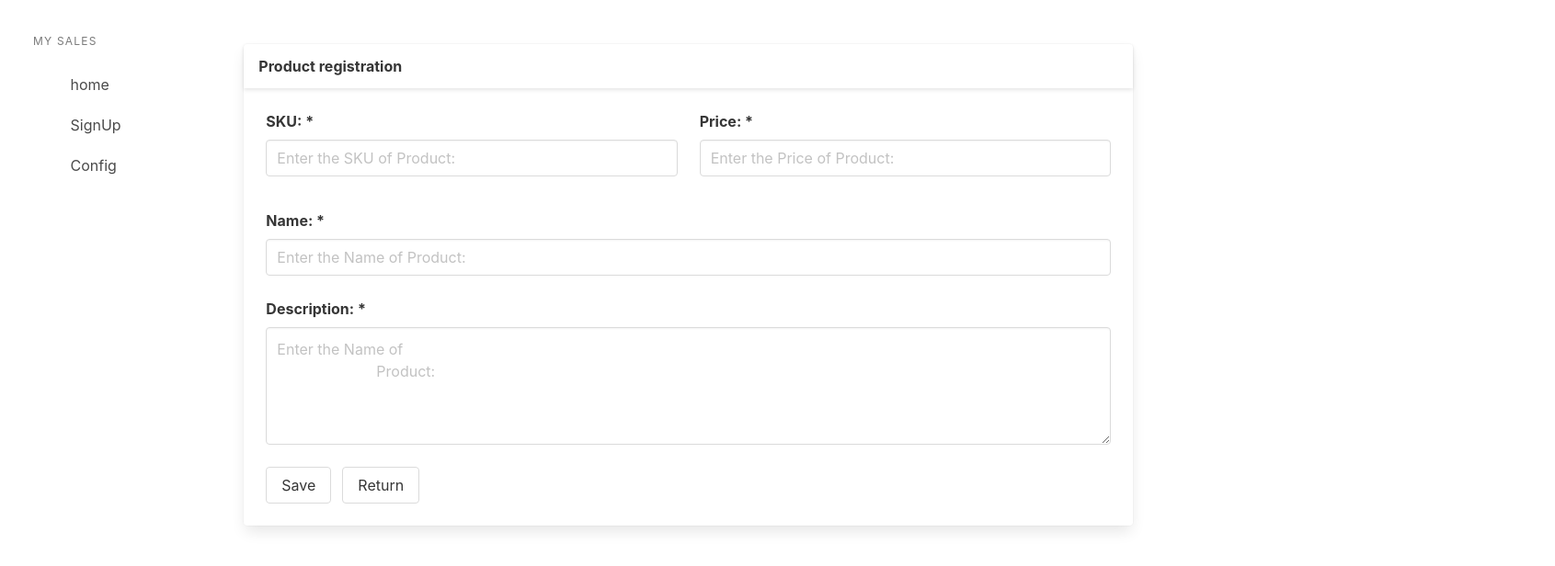
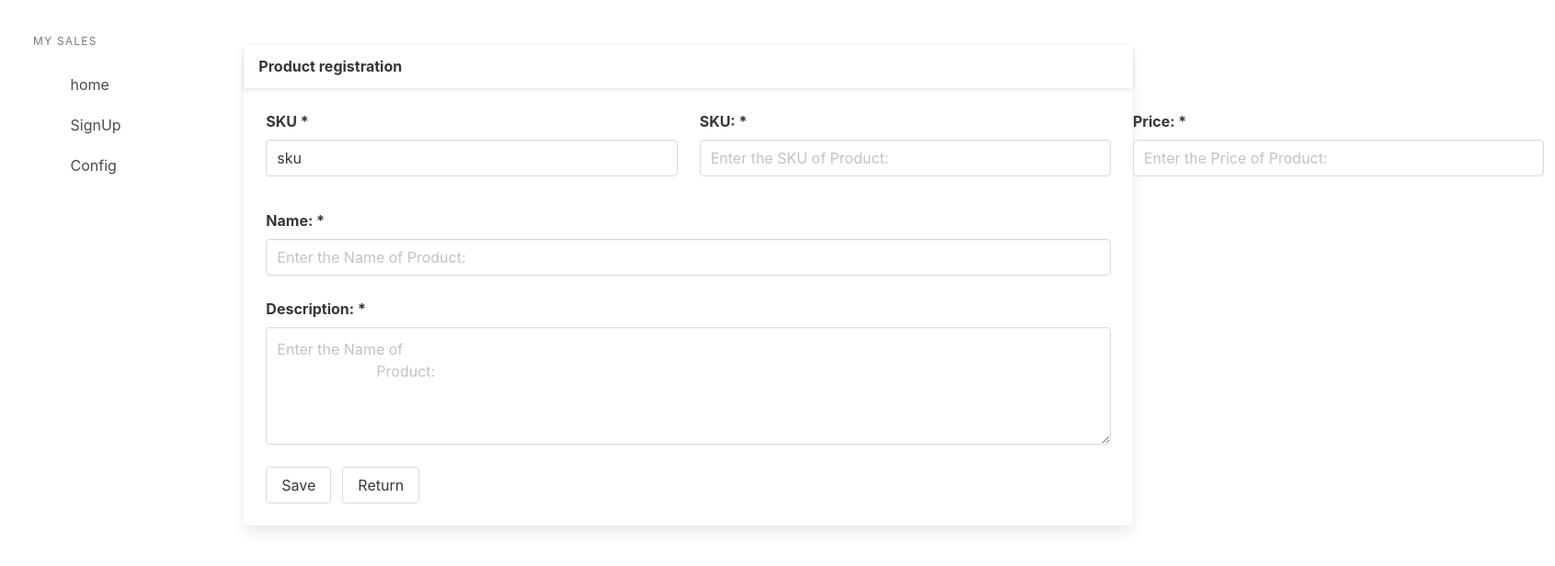
Before and after one commit to Cleven100/SistemaVendas, a Next.js app in the folder frontend/: page /signup/products in a window 1280 px wide. Shown: the top 616 px of the page at 92% size, 1691 px wide, since content can reach past the window. Built offline with nearby package versions, Linux system fonts and the light colour scheme.

Commit message:
components input

```diff
--- /dev/null
+++ b/frontend/src/components/common/input/index.tsx
@@ -0,0 +1,30 @@
+import React from 'react'
+
+interface InputProps {
+    onChange?: (value) => void;
+    label: string;
+    columnClasses?: string;
+}
+
+
+const Input: React.FC<InputProps> = ({
+ onChange,
+ label,
+ columnClasses
+}: InputProps) => {
+    return (
+        <div className={`field column  ${columnClasses}`} >
+            <label htmlFor="inputSKU" className='label'>{label}</label>
+            <div className="control">
+                <input id="inputSKU" value={"sku"} placeholder="Enter the SKU of Product:" type="text" className="input"
+                    onChange={event => {if(onChange){
+                        onChange(event.target.value)
+                    }}}
+                />
+            </div>
+        </div>
+
+    )
+}
+
+export default Input
--- a/frontend/src/components/products/signup/index.tsx
+++ b/frontend/src/components/products/signup/index.tsx
@@ -1,12 +1,13 @@
 import React, { useState } from 'react'
 import Layout from 'components/layout'
+import Input from 'components/common/input'
 
 const RegisterProduct: React.FC = () => {
 
-   const [sku, setSku] = useState('')
-   const [price, setPrice] = useState('');
-   const [name, setName] = useState('');
-   const [description, setDescription] = useState('');
+   const [sku, setSku] = useState<string>('')
+   const [price, setPrice] = useState<string>('');
+   const [name, setName] = useState<string>('');
+   const [description, setDescription] = useState<string>('');
 
    const submit = () => {
      const product = {
@@ -19,7 +20,9 @@ const RegisterProduct: React.FC = () => {
 
             <Layout title="Product registration" >
                 <div className="columns">
-
+                    <Input label="SKU *" columnClasses='is-half'
+                    onChange={setSku}
+                    ></Input>
 
                     <div className="field is-half column" >
                         <label htmlFor="inputSKU" className='label'>SKU: *</label>
```
Also changed, not shown: 1 other file (tests, documents, lock files or other folders).
